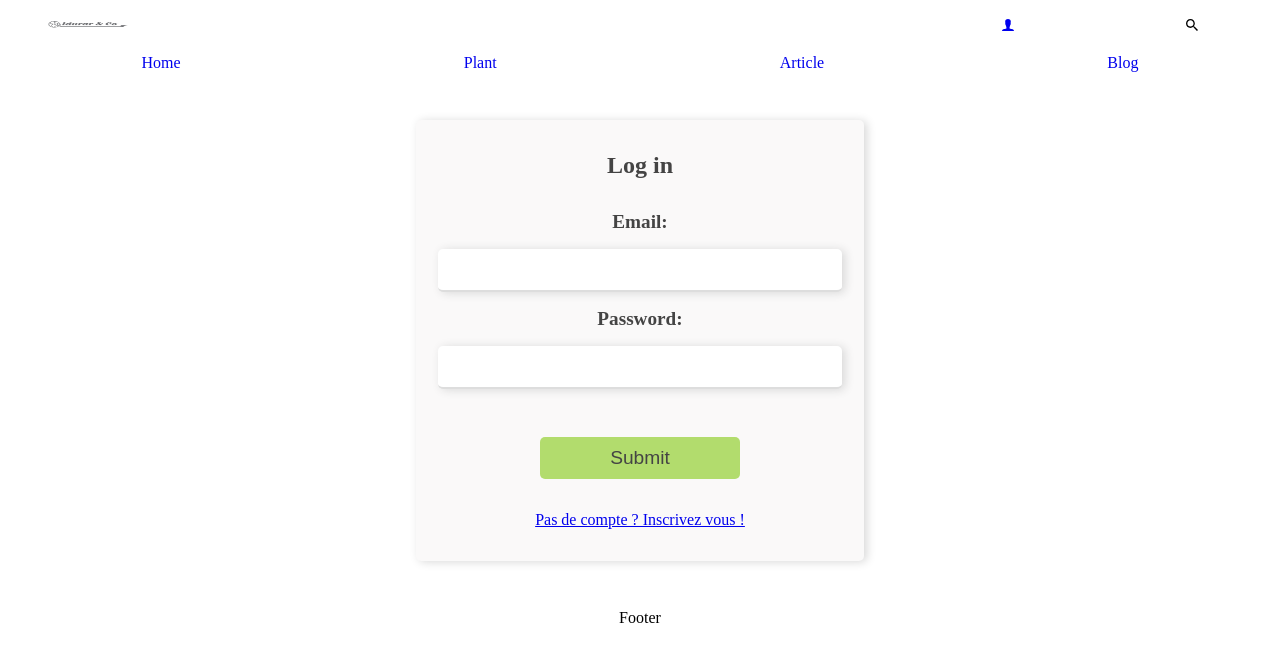
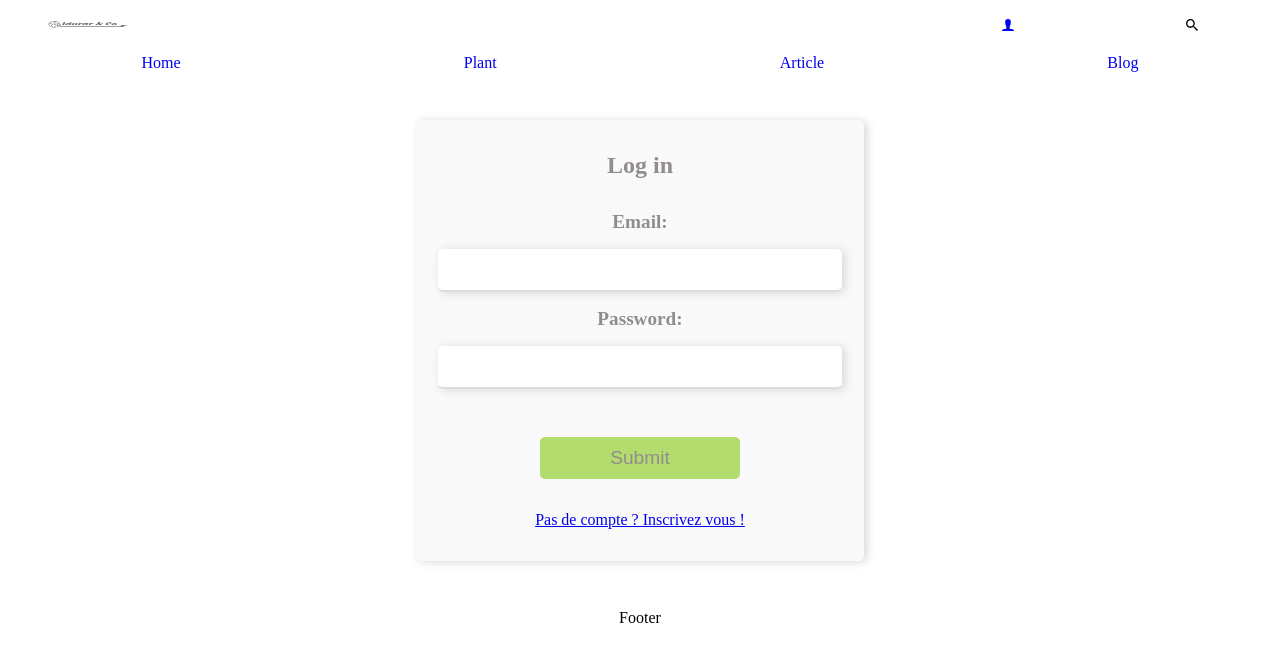
Before and after one commit to IdurarDev/prisma-api, a React (Create React App) app in the folder client/: page /login in a window 1280 px wide. Shown: the top 662 px of the page. Built offline with nearby package versions, Linux system fonts and the light colour scheme.

Commit message:
change color for the label, input, h3 etc

```diff
--- a/client/src/css/login.css
+++ b/client/src/css/login.css
@@ -13,13 +13,13 @@
 
 .login-title-h2, .subscribe-link {
     padding: 2rem;
-    color: #444;
+    color: #918d8d;
 }
 
 label {
     font-size: 1.2rem;
     font-weight: bold;
-    color: #444;
+    color: #918d8d;
 }
 
 input {
@@ -35,7 +35,7 @@ input {
 
 button[type="submit"] {
     background-color: #b2dc6d;
-    color: #444;
+    color: #918d8d;
     padding: 10px 70px;
     margin-top: 2rem;
     border: none;
```
